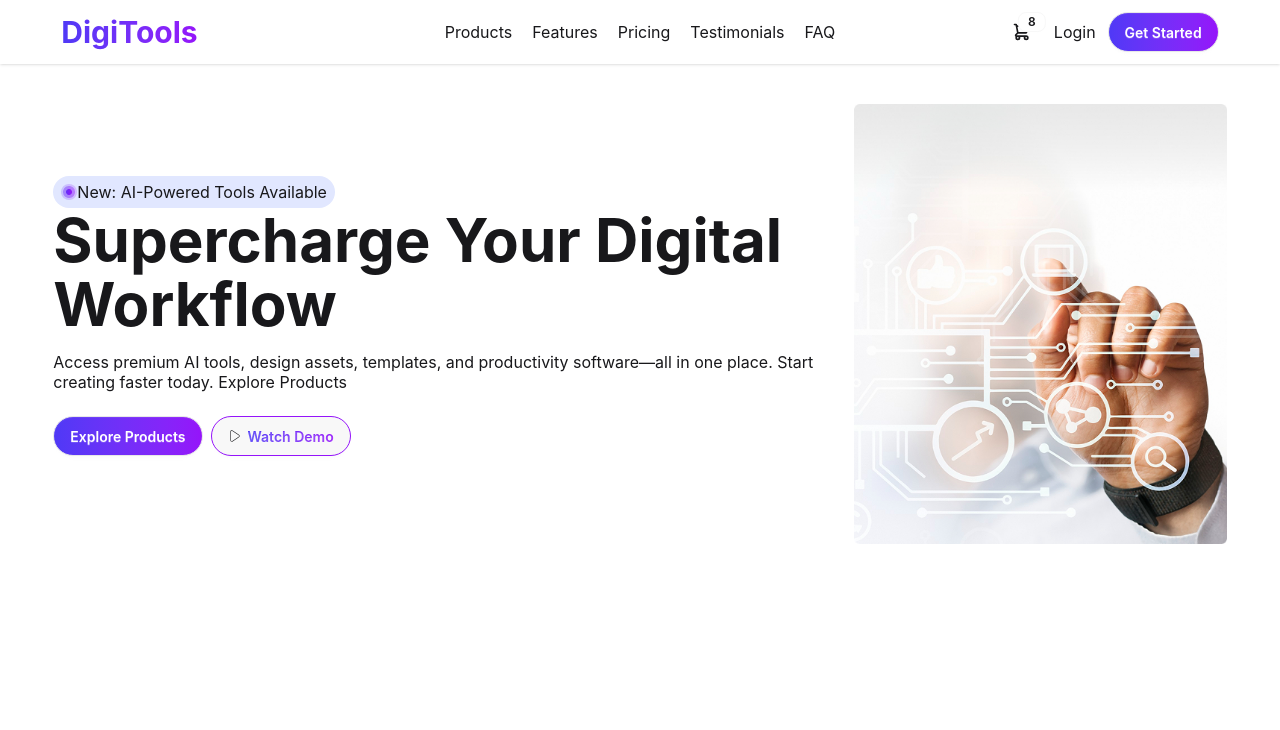
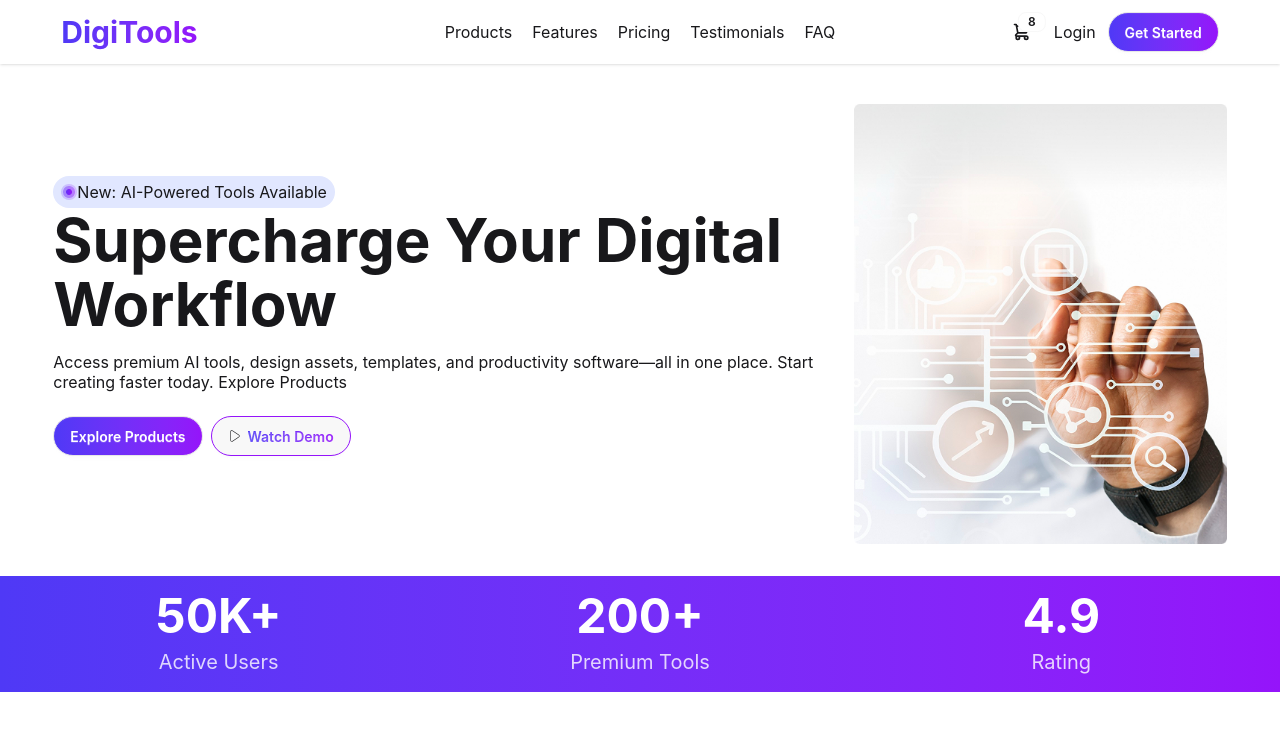
Before and after one commit to Somotosh/DigiTools-Pl-latform-wev, a React (Vite) app: page / in a window 1280 px wide. Shown: the top 730 px of the page. Built offline with nearby package versions, Linux system fonts and the light colour scheme.

Commit message:
added StatsSection

```diff
--- a/src/App.jsx
+++ b/src/App.jsx
@@ -1,6 +1,7 @@
 import React from 'react';
 import Navber from './Component/Navber';
 import Banner from './Component/Banner';
+import StatsSection from './Component/StatsSection';
 
 
 function App() {
@@ -10,6 +11,7 @@ function App() {
     <>
     <Navber />
     <Banner />
+    <StatsSection />
     </>
 
   )
--- /dev/null
+++ b/src/Component/StatsSection.jsx
@@ -0,0 +1,24 @@
+import React from 'react';
+
+const StatsSection = () => {
+    return (
+ <div className='bg-linear-to-r from-[#4F39F6] to-[#9514FA] mt-8 '>
+            <div className='grid md:grid-cols-3 gap-6 md:gap-4 text-center text-white p-4'>
+                <div className='space-y-2 '>
+                    <h1 className='text-5xl font-bold '>50K+</h1>
+                    <p className='text-xl opacity-80'>Active Users</p>
+                </div>
+                <div className='space-y-2 '>
+                    <h1 className='text-5xl font-bold '>200+</h1>
+                    <p className='text-xl opacity-80'>Premium Tools</p>
+                </div>
+                <div className='space-y-2 '>
+                    <h1 className='text-5xl font-bold '>4.9</h1>
+                    <p className='text-xl opacity-80'>Rating</p>
+                </div>
+            </div>
+        </div>
+    );
+};
+
+export default StatsSection;
```
